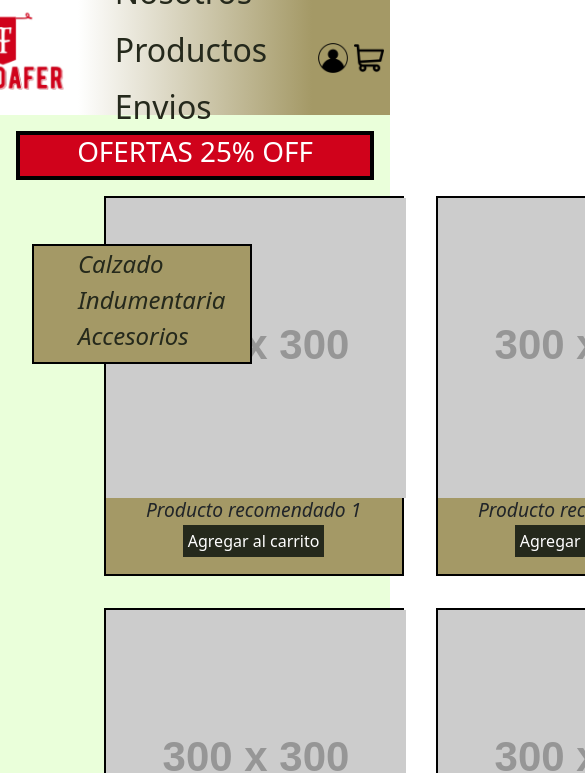
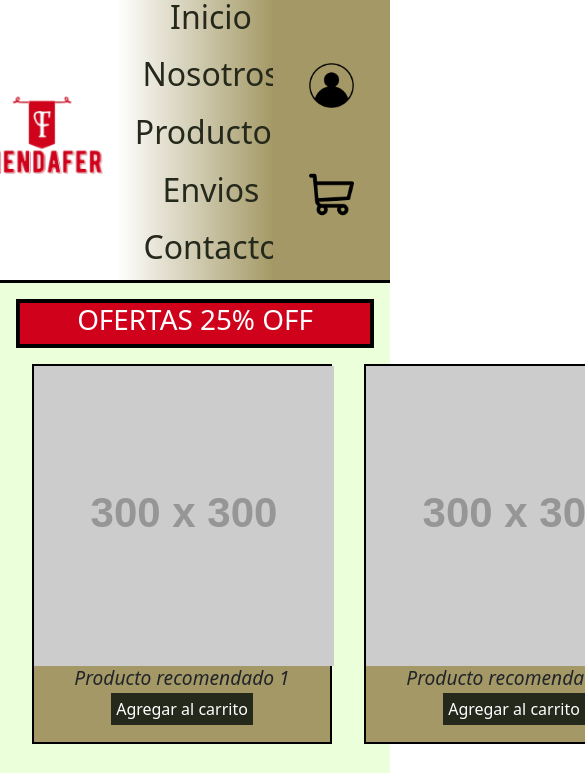
Before and after one commit to feerrivero/PreEntrega2Rivero, a plain HTML site: page index.html in a window 390 px wide. Shown: the top 773 px of the page, 585 px wide, since content can reach past the window. Drawn offline with nearby package versions, Linux system fonts and the light colour scheme; placeholder pictures from the web are drawn by us.

Commit message:
modificando mediaqueris

```diff
--- a/css/styles.css
+++ b/css/styles.css
@@ -160,6 +160,48 @@ background-color: rgb(208,2,27);
     .cards{
         grid-template-columns: repeat(2, 1fr);
     }
+
+    header .barra ul{
+        display: flex;
+        flex-direction: column;
+        justify-content: center;
+        align-items: center;
+    }
+    header, .barra, .botones_header{
+        height: 280px;
+        flex-direction: column;
+    }
+
+    header .barra{
+        display: flex;
+        flex-direction: column;
+    }
+    header{
+        display: grid;
+        grid-template-columns: 30% 40% 30%;
+        grid-template-rows: 280px;
+        grid-template-areas: "logo barra botones";
+    }
+
+    #logo_header{
+        display: flex;
+        flex-direction: row;
+        justify-content: end;
+        align-items: center;
+    }
+
+    header div .iniciarSesion,
+    header div .carrito {
+        height: 45px;
+        width: 45px;
+        align-content: center;
+    }
+    .botones_header{
+        align-items: flex-start;
+
+    }
+
+
 }
 
 .cards div{
@@ -173,6 +215,35 @@ background-color: rgb(208,2,27);
     grid-template-areas:
     "parrafoProductos parrafoProductos"
     "menuFiltro cards";
+}
+
+@media screen and (max-width:1160px) {
+    .productos{
+        display:grid;
+        grid-template-columns: 50% 50%;
+        grid-template-areas:
+        "parrafoProductos parrafoProductos"
+        "cards cards"
+        "menuFiltro menuFiltro";
+    }
+    .menuFiltro {
+        grid-area: menuFiltro;
+        margin: 4rem 1rem;
+        font-size: 3rem;
+        display: flex;
+        width: max-content;
+    }
+    .menuFiltro .tipoDePrenda{
+        display: flex;
+        justify-content: space-between;
+        align-items: center;
+        width: 65rem;
+
+    }
+    .menuFiltro .tipoDePrenda li{
+        padding: 2rem;
+        margin: auto;
+    }
 }
 
 .productos .parrafoProductos{
--- a/index.html
+++ b/index.html
@@ -94,7 +94,7 @@
                 </div>
             </div>
 
-            <aside class="menuFiltro container-fluid">
+            <aside class="menuFiltro">
                 <ul class="tipoDePrenda">
                     <li><a href="pages/productos.html#calzado">Calzado</a></li>
                     <li><a href="pages/productos.html#indumentaria">Indumentaria</a></li>
```
